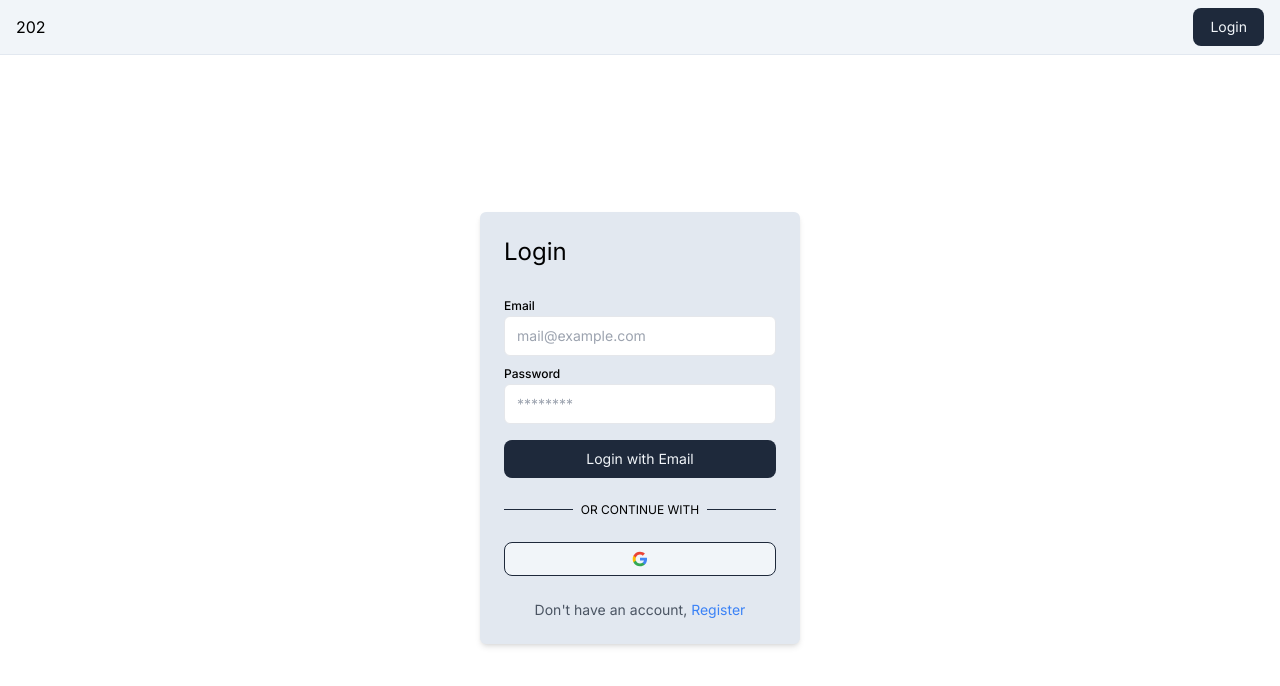
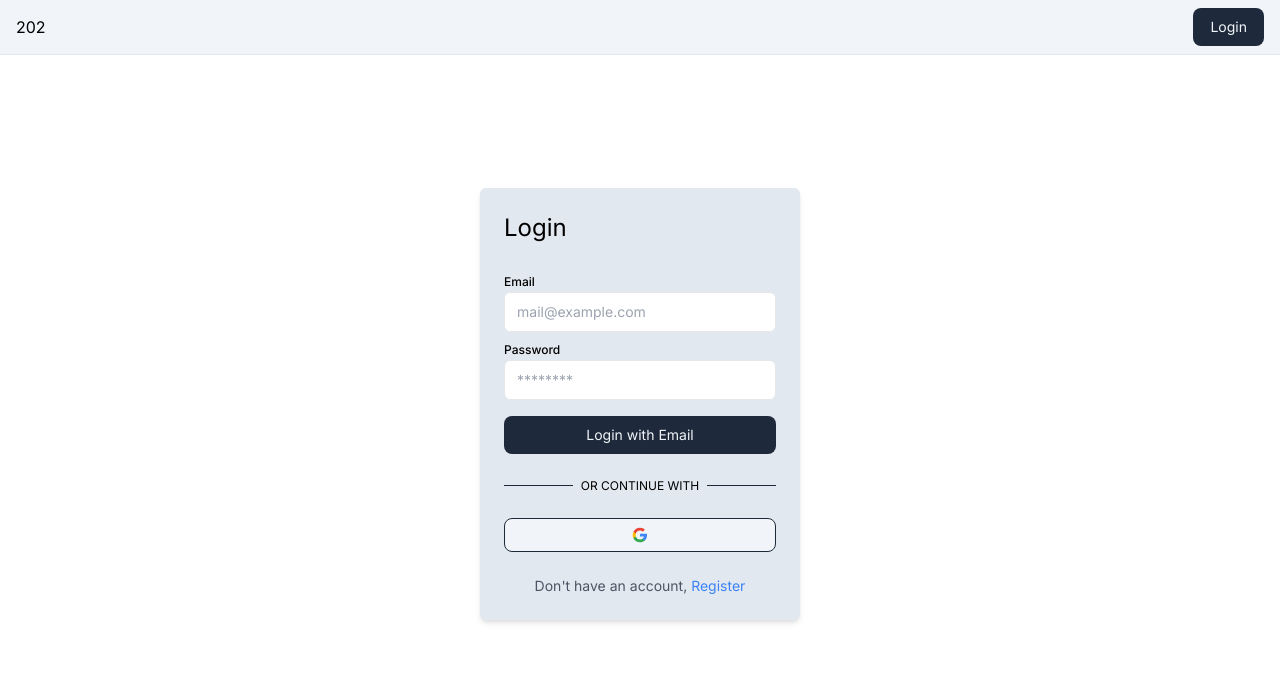
Before and after one commit to emre1n/next-auth-prisma, a Next.js app: page /login in a window 1280 px wide. Shown: the top 686 px of the page. Built offline with nearby package versions, Linux system fonts and the light colour scheme.

Commit message:
adjust screen height

```diff
--- a/src/app/(auth)/layout.tsx
+++ b/src/app/(auth)/layout.tsx
@@ -6,7 +6,7 @@ interface AuthLayoutProps {
 
 const AuthLayout: FC<AuthLayoutProps> = ({ children }) => {
   return (
-    <main className="main-height flex flex-col justify-center items-center">
+    <main className="main-height flex flex-col justify-center items-center pb-12">
       <div className="bg-slate-200 p-6 rounded-md w-full max-w-80 shadow-md">
         {children}
       </div>
--- a/src/styles/globals.css
+++ b/src/styles/globals.css
@@ -15,5 +15,5 @@ body,
 }
 
 .main-height {
-  min-height: calc(100vh - 55px);
+  height: calc(100vh - 55px);
 }
```
